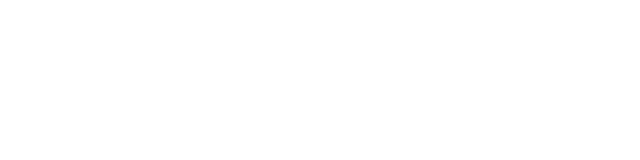
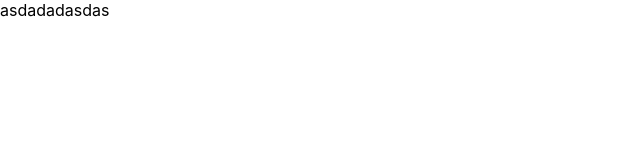
Before and after one commit to Nick-solich/react-project-based, a React (Create React App) app: page / in a window 1280 px wide. Shown: the top 160 px of the page, without its empty margins (0-640 px from the left). Built offline with nearby package versions, Linux system fonts and the light colour scheme.

Commit message:
modified:   src/App.js

```diff
--- a/src/App.js
+++ b/src/App.js
@@ -2,7 +2,7 @@
 
 function App() {
   return (
-    <></>
+    <>asdadadasdas</>
   );
 }
 
```
